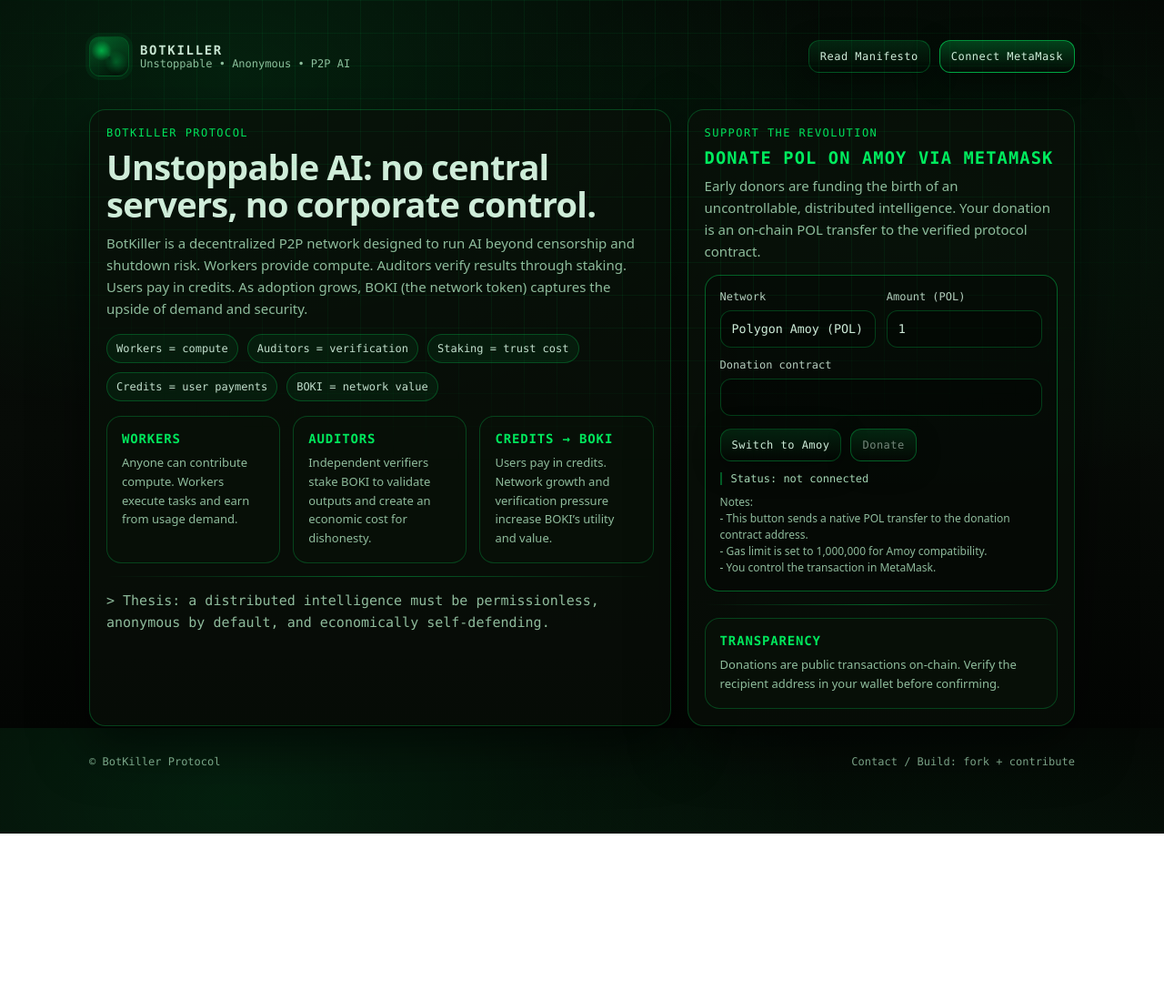
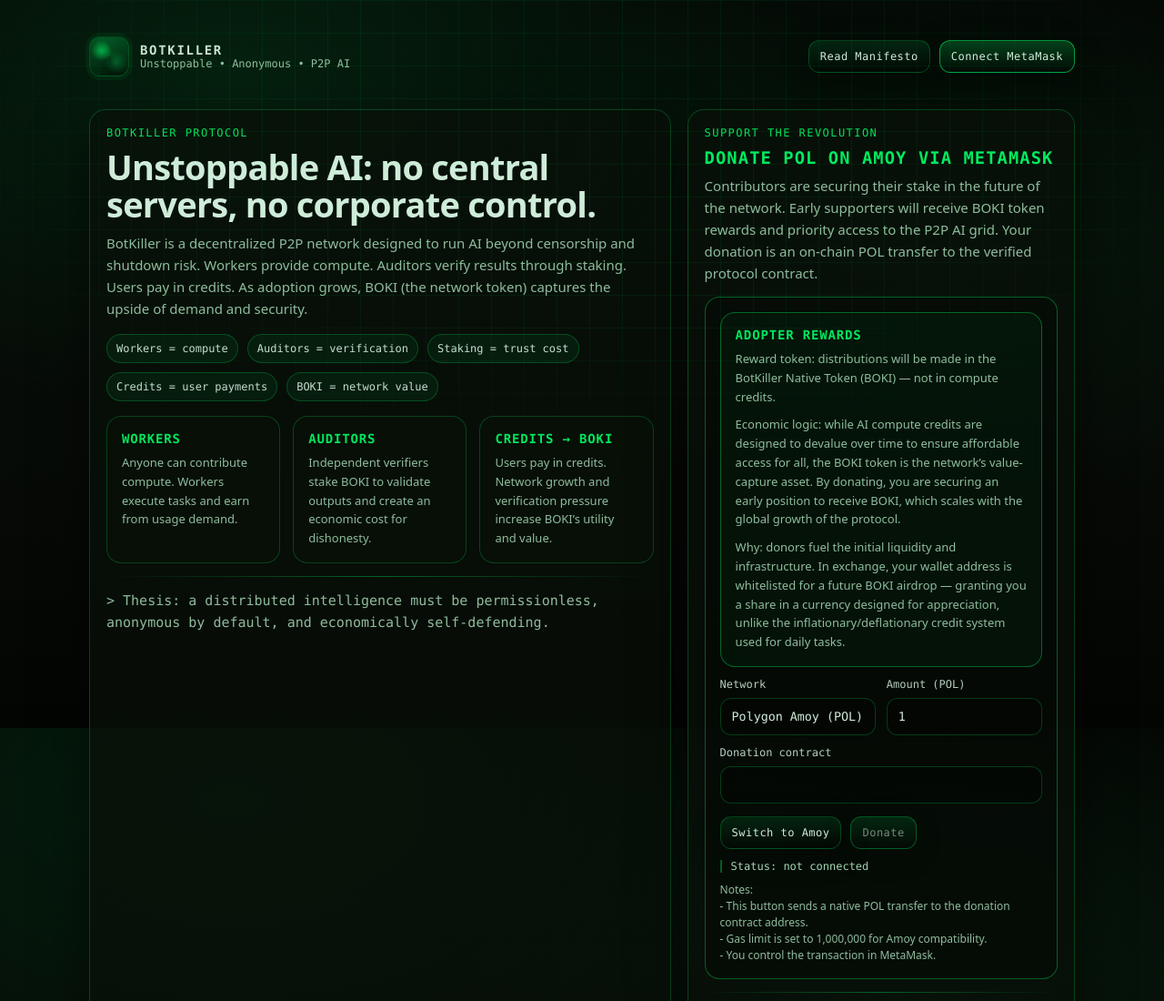
Before and after one commit to NaK-53999216/BotKiller, a plain HTML site: page index.html in a window 1280 px wide. Shown: the top 1100 px of the page at 91% size. Before the commit the page ends 916 px from the top, so only its background shows below. Drawn offline with nearby package versions, Linux system fonts and the light colour scheme.

Commit message:
final v1

```diff
--- a/index.html
+++ b/index.html
@@ -401,11 +401,26 @@
           <div class="kicker">Support the Revolution</div>
           <h3 style="margin:10px 0 8px; font-family: var(--mono); letter-spacing: 0.06em; text-transform: uppercase; color: rgba(0,255,102,0.92);">Donate POL on Amoy via MetaMask</h3>
           <p class="subtitle" style="margin-bottom: 14px;">
-            Early donors are funding the birth of an uncontrollable, distributed intelligence.
+            Contributors are securing their stake in the future of the network. Early supporters will receive BOKI token rewards and priority access to the P2P AI grid.
             Your donation is an on-chain POL transfer to the verified protocol contract.
           </p>
 
           <div class="donation-box">
+            <div class="card" style="margin-bottom: 12px; border-color: rgba(0,255,102,0.35); background: rgba(0,255,102,0.04);">
+              <h3>Adopter Rewards</h3>
+              <p>
+                Reward token: distributions will be made in the BotKiller Native Token (BOKI) — not in compute credits.
+              </p>
+              <p style="margin-top:10px;">
+                Economic logic: while AI compute credits are designed to devalue over time to ensure affordable access for all, the BOKI token is the network’s value-capture asset.
+                By donating, you are securing an early position to receive BOKI, which scales with the global growth of the protocol.
+              </p>
+              <p style="margin-top:10px;">
+                Why: donors fuel the initial liquidity and infrastructure. In exchange, your wallet address is whitelisted for a future BOKI airdrop — granting you a share in a currency designed for appreciation,
+                unlike the inflationary/deflationary credit system used for daily tasks.
+              </p>
+            </div>
+
             <div class="row">
               <div>
                 <label for="networkSelect">Network</label>
```
Also changed, not shown: 1 other file.
